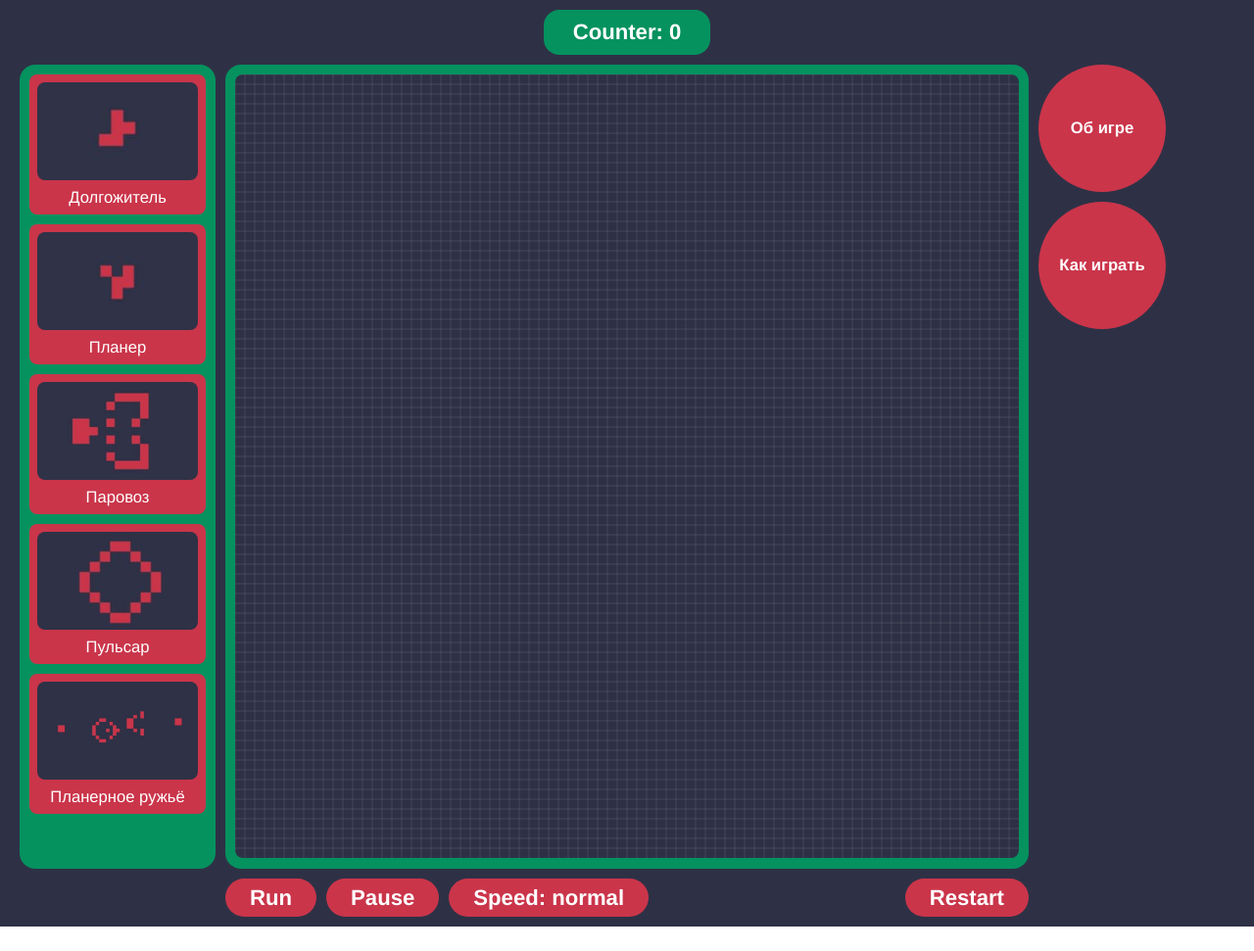
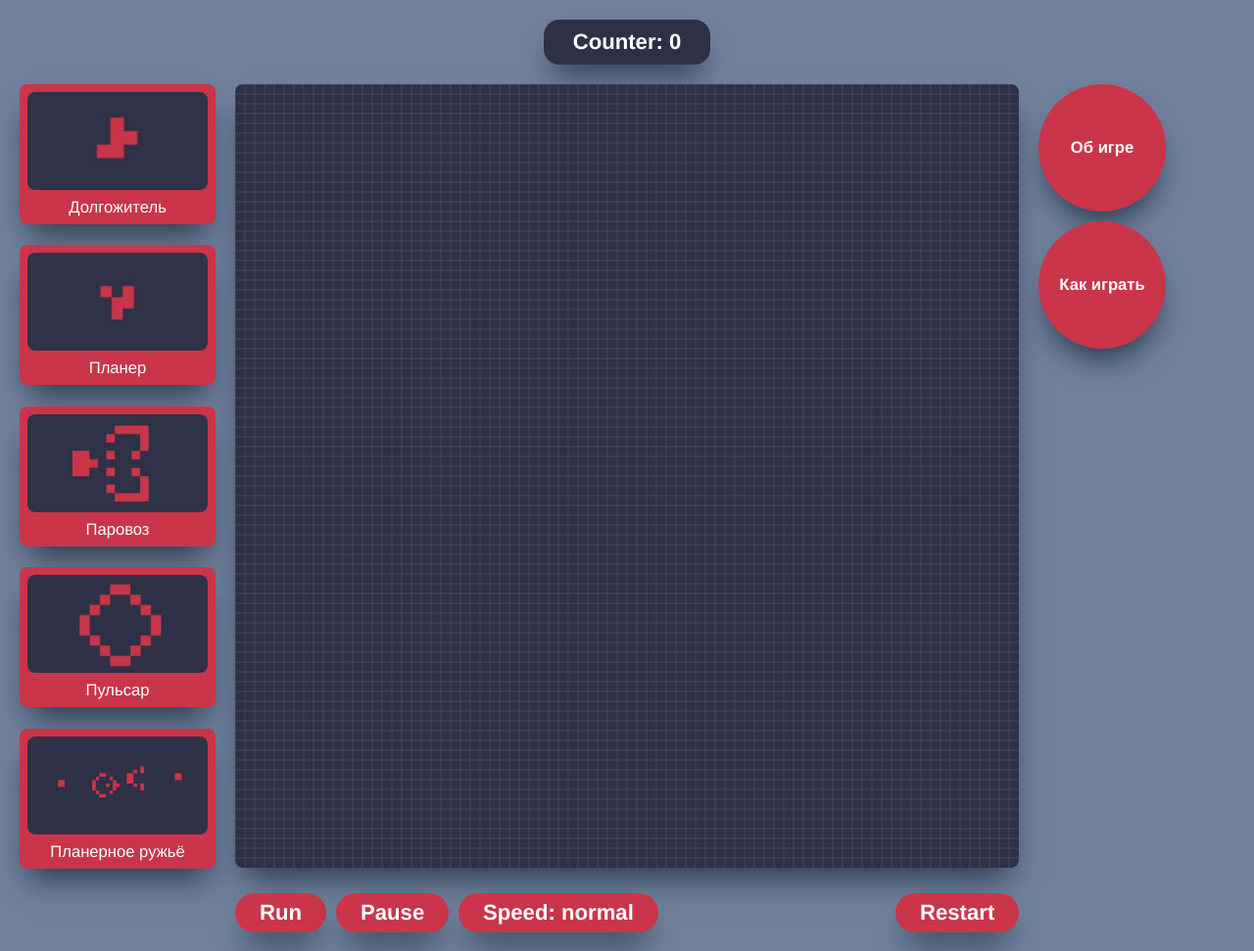
Before and after one commit to Vladikur/game-life, a website built with webpack: page src/ejs/index.ejs in a window 1280 px wide. Shown: the whole page at 98% size. Before the commit the page ends 946 px from the top, so only its background shows below. Built offline with nearby package versions, Linux system fonts and the light colour scheme.

Commit message:
feat: new styles

```diff
--- a/src/js/index.js
+++ b/src/js/index.js
@@ -13,7 +13,7 @@ class Life {
         this.speedText = 'normal'
         this.gameSpeed = 100
         this.mapColor = '#2e3146'
-        this.cellColor = '#ca354a'
+        this.cellColor = '#dc475c'
         this.gridColor = 'rgba(255, 255, 255, 0.1)'
         this.cells = getField()
         this.newCells = getField()
--- a/src/scss/layout/_main.scss
+++ b/src/scss/layout/_main.scss
@@ -1,5 +1,5 @@
 main {
-  background-color: var(--text-color);
+  background-color: var(--accent-lighten-color);
   min-height: 100vh;
 }
 
@@ -19,14 +19,16 @@ main {
     padding: 8px;
     overflow: hidden;
     color: var(--text-contrast-color);
-    transition: background-color $trTime $easeDefault;
+    transition: background-color $trTime $easeDefault, transform $trTime $easeDefault;
+    will-change: transform;
+    box-shadow: var(--block-box-shdow);
 
     @include hover {
       background-color: var(--primary-darken-color);
     }
 
     @include active {
-      background-color: var(--primary-lighten-color);
+      transform: scale(0.9);
     }
   }
 
@@ -48,32 +50,31 @@ main {
   &__examples {
     position: absolute;
     top: 0;
-    left: -10px;
+    left: -20px;
     display: flex;
     flex-direction: column;
-    gap: 10px;
+    justify-content: space-between;
+    padding-bottom: 5px;
     width: 200px;
-    padding: 10px;
+    height: 100%;
     margin-right: 10px;
-    height: 100%;
-    background-color: var(--accent-darken-color-3);
-    border-radius: 16px;
     transform: translateX(-100%);
-    overflow-y: auto;
   }
 
   &__info-button {
     @include box(130px);
     border-radius: 50%;
     background-color: var(--primary-color);
-    transition: background-color $trTime $easeDefault;
+    transition: background-color $trTime $easeDefault, transform $trTime $easeDefault;
+    box-shadow: var(--block-box-shdow);
+    will-change: transform;
 
     @include hover {
       background-color: var(--primary-darken-color);
     }
 
     @include active {
-      background-color: var(--primary-lighten-color);
+      transform: scale(0.9);
     }
 
     span {
@@ -85,7 +86,7 @@ main {
   &__info-container {
     position: absolute;
     top: 0;
-    right: -10px;
+    right: -20px;
     display: flex;
     flex-direction: column;
     gap: 10px;
@@ -100,9 +101,6 @@ main {
 
   &__game-box {
     position: relative;
-    padding: 10px 10px 5px 10px;
-    background: var(--accent-darken-color-3);
-    border-radius: 16px;
 
     canvas {
       margin: 0;
@@ -110,6 +108,7 @@ main {
       cursor: pointer;
       border-radius: 8px;
       overflow: hidden;
+      box-shadow: var(--block-box-shdow);
     }
   }
 
@@ -117,16 +116,17 @@ main {
     display: flex;
     align-items: center;
     width: 100%;
-    margin: 10px 0;
+    margin: 20px 0;
     color: var(--text-contrast-color);
   }
 
   &__info {
-    background-color: var(--accent-darken-color-3);
+    background-color: var(--text-color);
     color: var(--text-contrast-color);
     padding: 8px 30px;
     border-radius: 16px;
-    margin: 10px 0;
+    margin: 20px 0;
+    box-shadow: var(--block-box-shdow);
   }
 
   &__button {
@@ -135,7 +135,9 @@ main {
     background-color: var(--primary-color);
     color: var(--text-contrast-color);
     border-radius: 100px;
-    transition: background-color $trTime $easeDefault;
+    transition: background-color $trTime $easeDefault, transform $trTime $easeDefault;
+    box-shadow: var(--block-box-shdow);
+    will-change: transform;
 
     &:last-of-type {
       margin-left: auto;
@@ -146,7 +148,7 @@ main {
     }
 
     @include active {
-      background-color: var(--primary-lighten-color);
+      transform: scale(0.9);
     }
 
     &:not(:last-of-type) {
--- a/src/scss/utils/_colors.scss
+++ b/src/scss/utils/_colors.scss
@@ -51,6 +51,8 @@
   --input-disabled-background-2: rgba(153, 153, 153, 0.12);
   --input-disabled-background: #d56070;
   --input-contrast-hover-border: rgba(255, 255, 255, 0.4);
+
+  --block-box-shdow: rgb(38, 57, 77) 0 20px 30px -10px;
 }
 
 // colors that are not css variables can be specified below
```
